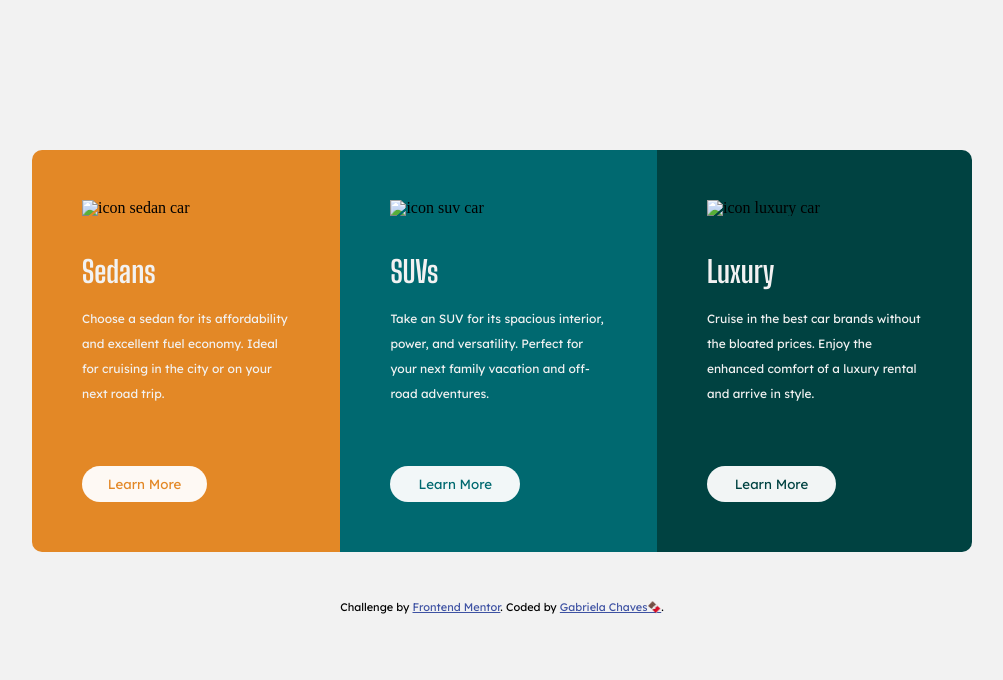
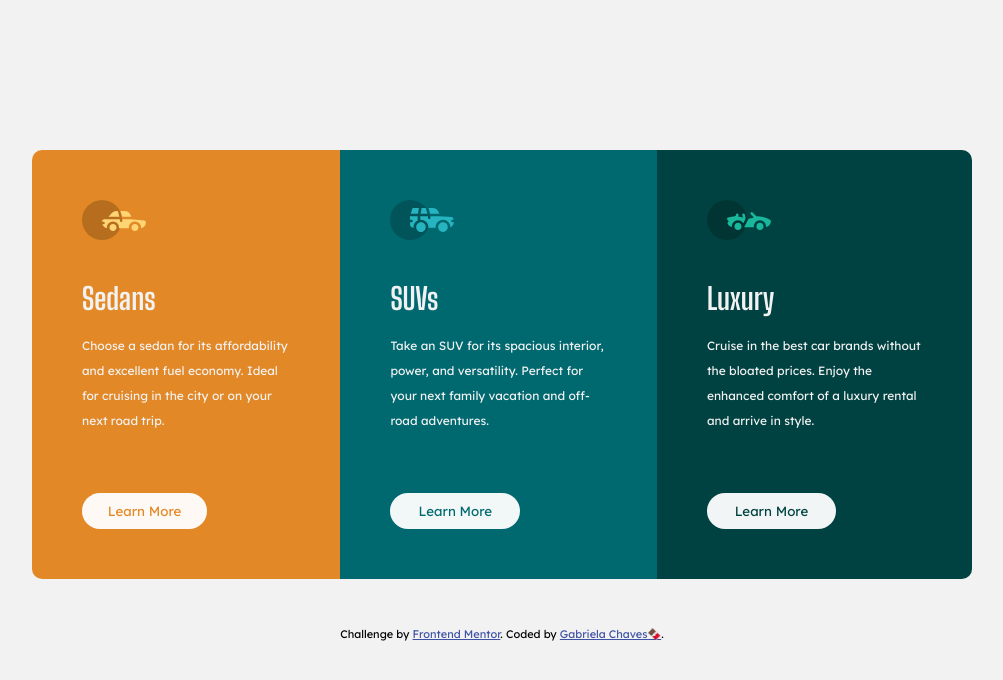
Before and after one commit to chavesbie/3-column-preview-card-component, a plain HTML site: page index.html in a window 1280 px wide. Shown: the whole page, without its empty margins (163-1166 px from the left). Drawn offline with Linux system fonts and the light colour scheme.

Commit message:
Update index.html

```diff
--- a/index.html
+++ b/index.html
@@ -26,7 +26,7 @@
      <ul class="cards" style="left: -20px;">
 
         <li class="card-one">
-            <img src="icon-sedans.svg" alt="icon sedan car">
+            <img src="./ASSETS/icon-sedans.svg" alt="icon sedan car">
             <h1>Sedans</h1>
 
             <h2>Choose a sedan for its affordability and excellent fuel economy. Ideal for cruising in the city
@@ -37,7 +37,7 @@
         </li>
 
         <li class="card-two">
-            <img src="icon-suvs.svg" alt="icon suv car">
+            <img src="./ASSETS/icon-suvs.svg" alt="icon suv car">
             <h1>SUVs</h1>
 
             <h2>Take an SUV for its spacious interior, power, and versatility. Perfect for your next family vacation
@@ -48,7 +48,7 @@
         </li>
 
         <li class="card-three">
-            <img src="icon-luxury.svg" alt="icon luxury car">
+            <img src="./ASSETS/icon-luxury.svg" alt="icon luxury car">
             <h1>Luxury</h1>
 
             <h2>Cruise in the best car brands without the bloated prices. Enjoy the enhanced comfort of a luxury
```
